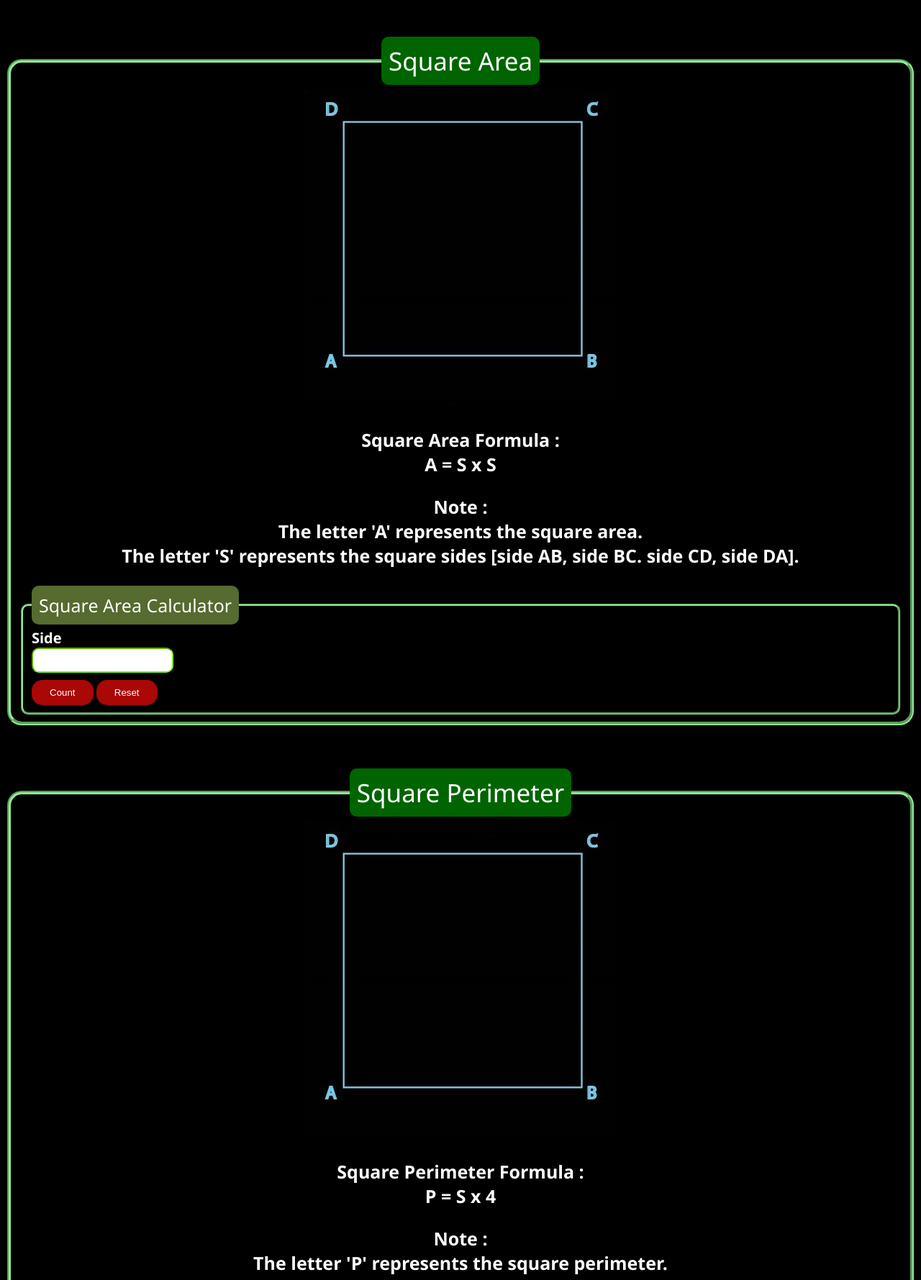
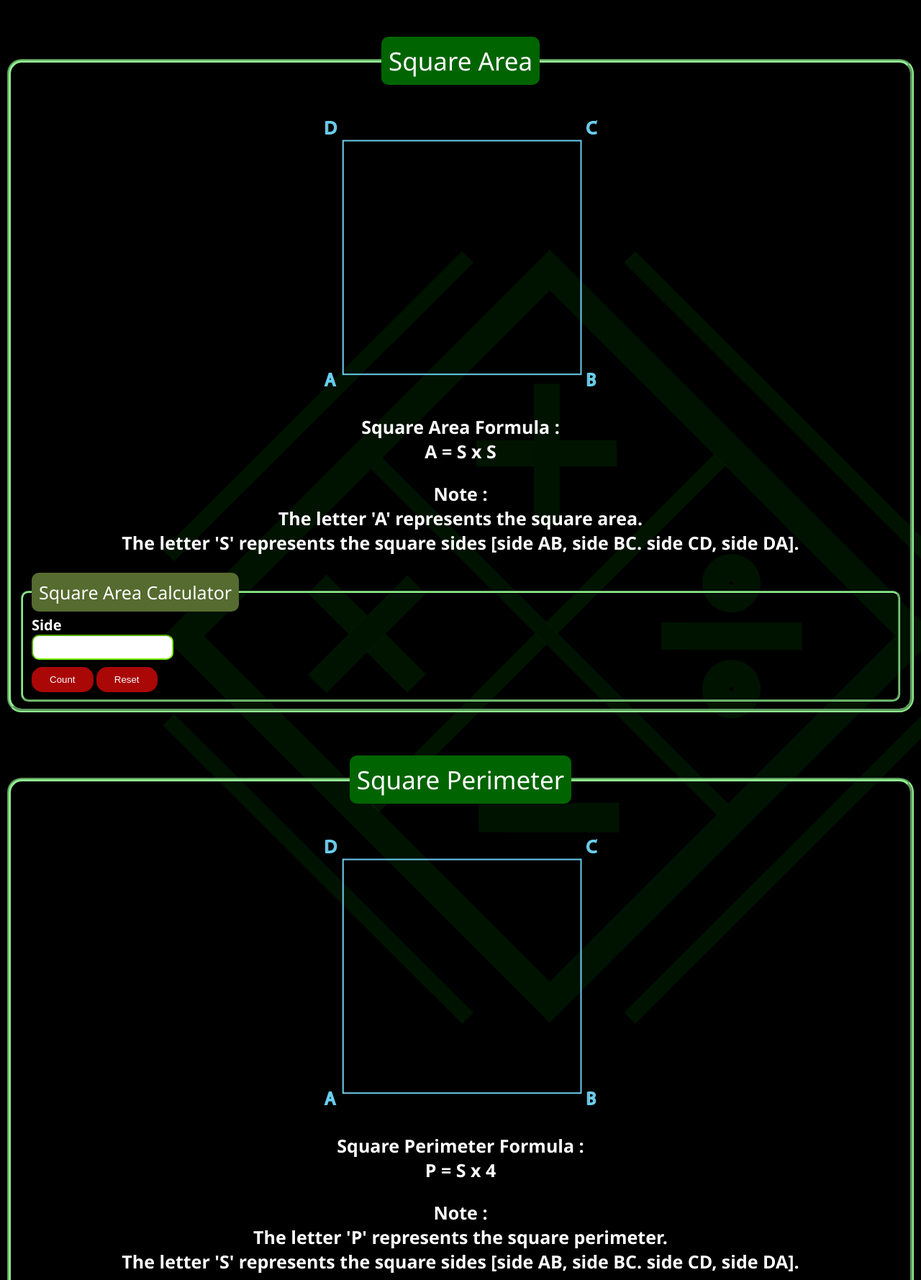
Before and after one commit to revou-fundamental-course/8-jan-24-HafizRaksa, a plain HTML site: page css/index.html in a window 1280 px wide. Shown: the part 360-2139 px from the top of the page at 72% size. Drawn offline with Linux system fonts and the light colour scheme.

Commit message:
images have changed

```diff
--- a/css/index.html
+++ b/css/index.html
@@ -25,7 +25,7 @@
         <legend id="square-area-legend">Square Area</legend>
 
         <article id="square-area-article">
-            <img src="/assets/square image 1.jpg" alt="square-image" id="square-area-image">
+            <img src="/assets/square image 1.png" alt="square-image" id="square-area-image">
             <p>Square Area Formula :<br>A = S x S</p>
             <p>Note :<br>The letter 'A' represents the square area.<br>The letter 'S' represents the square sides [side AB, side BC. side CD, side DA].</p>
         </article>
@@ -43,7 +43,7 @@
         <legend id="square-perimeter-legend">Square Perimeter</legend>
 
         <article id="square-perimeter-article">
-            <img src="/assets/square image 1.jpg" alt="square-image" id="square-perimeter-image">
+            <img src="/assets/square image 1.png" alt="square-image" id="square-perimeter-image">
             <p>Square Perimeter Formula :<br>P = S x 4</p>
             <p>Note :<br>The letter 'P' represents the square perimeter.<br>The letter 'S' represents the square sides [side AB, side BC. side CD, side DA].</p>
         </article>
--- a/css/style.css
+++ b/css/style.css
@@ -1,5 +1,6 @@
 body{
     font-family: 'Segoe UI', Tahoma, Geneva, Verdana, sans-serif;
+    background-image: url(/assets/website\ background\ polish\ 2.png);
     background-color: black;
     color: white;
 }
@@ -86,6 +87,10 @@ header {
     font-weight: bold;
 }
 
+#square-area-image {
+    margin-top: 40px;
+}
+
 #square-area-subfieldset {
     border-radius: 10px;
     border-color: lightgreen;
@@ -155,6 +160,10 @@ header {
     text-align: center;
     font-size: 25px;
     font-weight: bold;
+}
+
+#square-perimeter-image {
+    margin-top: 40px;
 }
 
 #square-perimeter-subfieldset {
```
Also changed, not shown: assets/square image 1.jpg (deleted), assets/square image 1.png (added), assets/website background polish 2.png (added).
